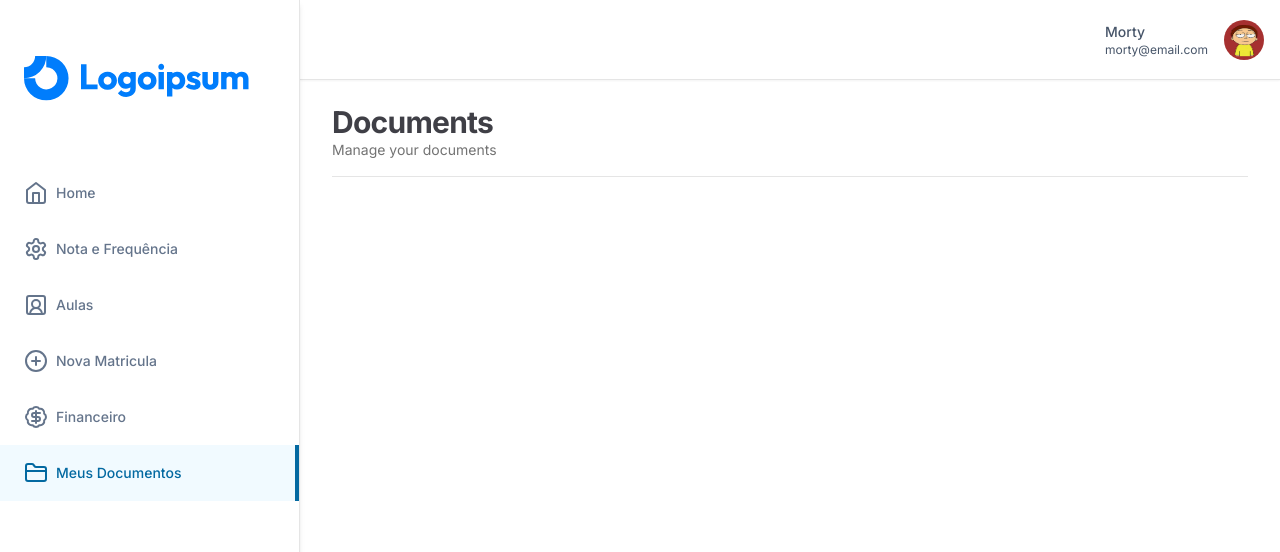
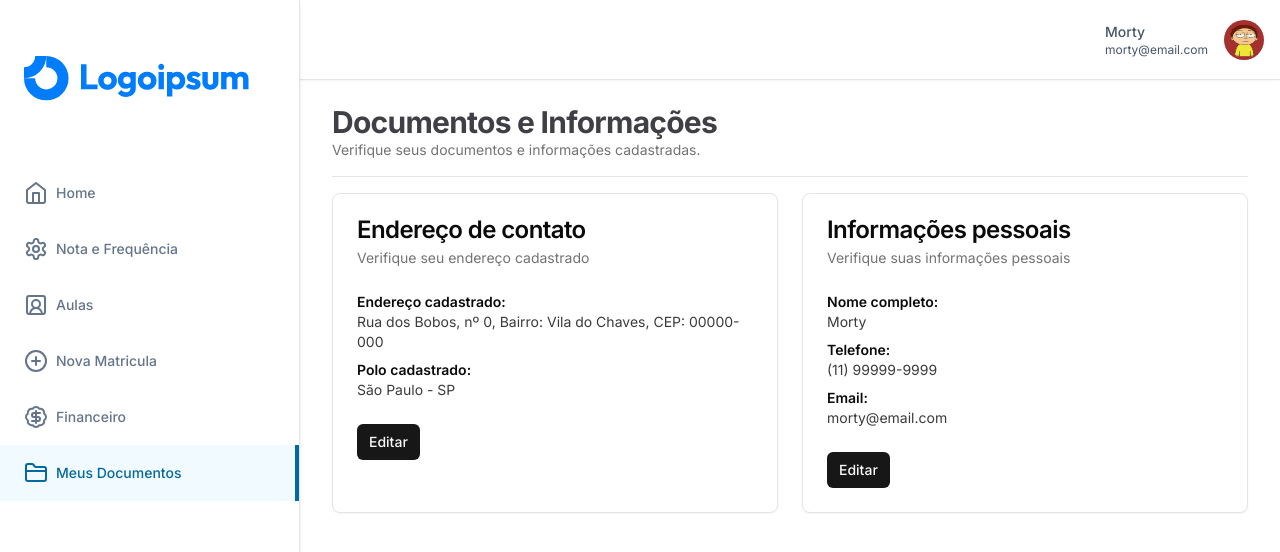
Before and after one commit to rbpolim/senac-gestao-escolar, a Next.js app: page /docs in a window 1280 px wide. Shown: the top 552 px of the page. Built offline with nearby package versions, Linux system fonts and the light colour scheme.

Commit message:
feat: added cards into docs page

```diff
--- a/app/(dashboard)/docs/page.tsx
+++ b/app/(dashboard)/docs/page.tsx
@@ -1,14 +1,87 @@
 import { Heading } from "@/components/heading"
 import { Separator } from "@/components/ui/separator"
+import {
+  Card,
+  CardContent,
+  CardDescription,
+  CardFooter,
+  CardHeader,
+  CardTitle
+} from "@/components/ui/card"
+import { Button } from "@/components/ui/button"
 
 const DocumentsPage = () => {
   return (
     <div className="flex-1 p-8 pt-6 space-y-4">
       <Heading
-        title="Documents"
-        description="Manage your documents"
+        title="Documentos e Informações"
+        description="Verifique seus documentos e informações cadastradas."
       />
       <Separator />
+      <div className="grid grid-cols-1 gap-6 md:grid-cols-2">
+        <Card>
+          <CardHeader>
+            <CardTitle>Endereço de contato</CardTitle>
+            <CardDescription>Verifique seu endereço cadastrado</CardDescription>
+          </CardHeader>
+          <CardContent>
+            <div className="space-y-2 text-sm">
+              <div>
+                <p className="font-semibold">Endereço cadastrado:</p>
+                <p className="text-foreground/80">
+                  Rua dos Bobos,
+                  nº 0, Bairro: Vila do Chaves,
+                  CEP: 00000-000
+                </p>
+              </div>
+              <div>
+                <p className="font-semibold">Polo cadastrado:</p>
+                <p className="text-foreground/80">
+                  São Paulo - SP
+                </p>
+              </div>
+            </div>
+          </CardContent>
+          <CardFooter>
+            <Button size="sm" className="btn btn-primary btn-sm">
+              Editar
+            </Button>
+          </CardFooter>
+        </Card>
+        <Card>
+          <CardHeader>
+            <CardTitle>Informações pessoais</CardTitle>
+            <CardDescription>
+              Verifique suas informações pessoais
+            </CardDescription>
+          </CardHeader>
+          <CardContent>
+            <div className="space-y-2 text-sm">
+              <div>
+                <p className="font-semibold">Nome completo:</p>
+                <p className="text-foreground/80">Morty</p>
+              </div>
+              <div>
+                <p className="font-semibold">Telefone:</p>
+                <p className="text-foreground/80">
+                  (11) 99999-9999
+                </p>
+              </div>
+              <div>
+                <p className="font-semibold">Email:</p>
+                <p className="text-foreground/80">
+                  morty@email.com
+                </p>
+              </div>
+            </div>
+          </CardContent>
+          <CardFooter>
+            <Button size="sm" className="btn btn-primary btn-sm">
+              Editar
+            </Button>
+          </CardFooter>
+        </Card>
+      </div>
     </div>
   )
 }
```
